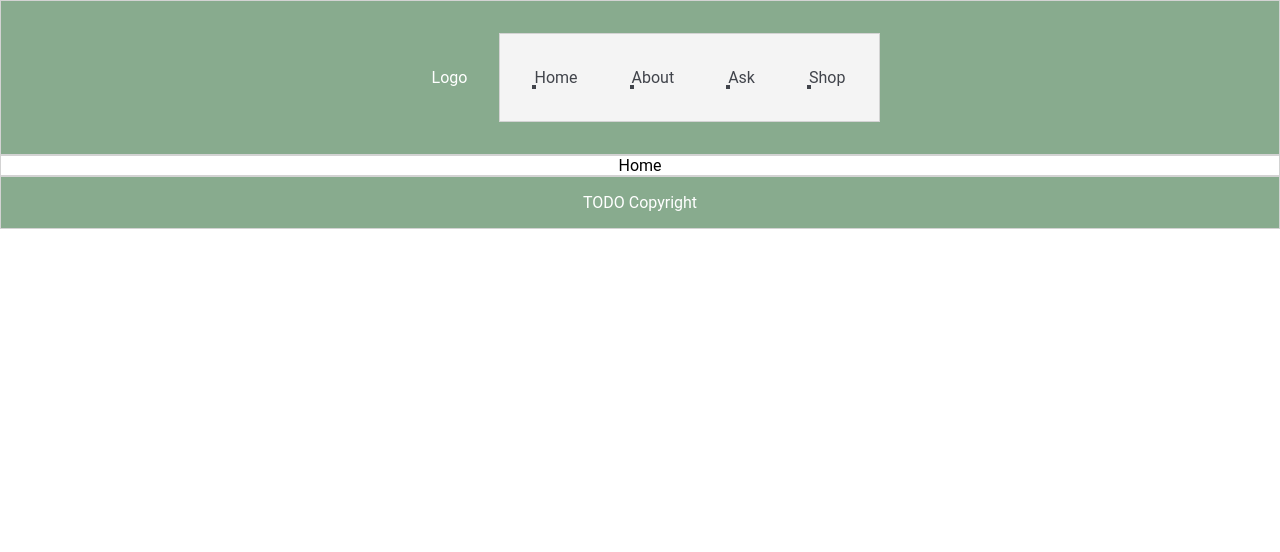
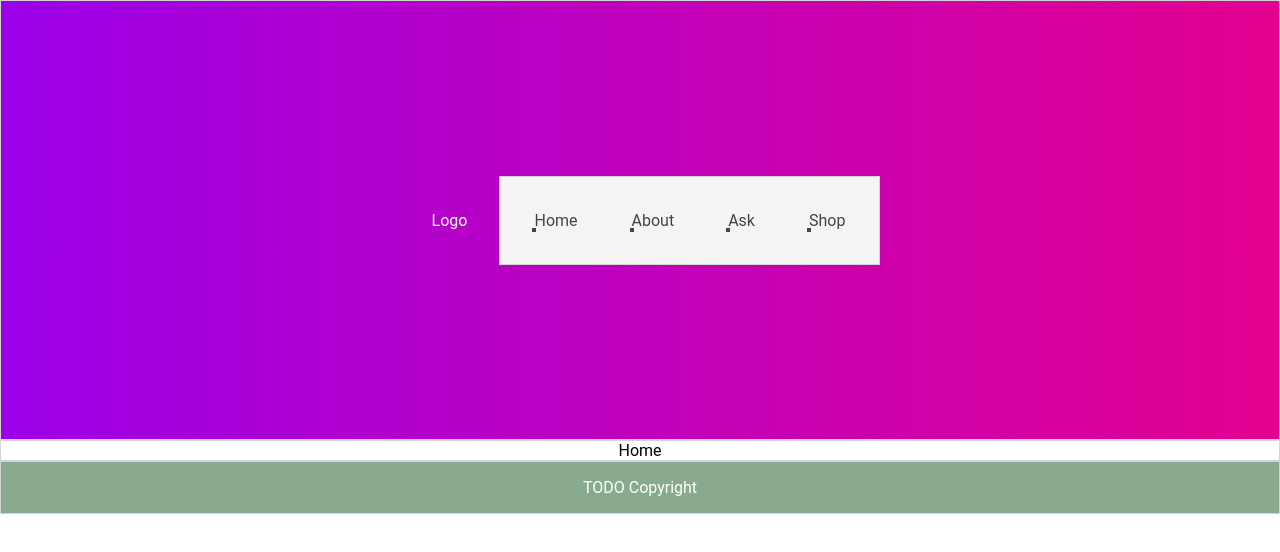
Before and after one commit to technative-academy/PetSynth, a React (Vite) app: page / in a window 1280 px wide. Shown: the top 552 px of the page. Built offline with nearby package versions, Linux system fonts and the light colour scheme; no server answers.

Commit message:
Add styling and animation for header

```diff
--- a/src/components/SiteHeader/SiteHeader.module.css
+++ b/src/components/SiteHeader/SiteHeader.module.css
@@ -1,3 +1,4 @@
+/* Mobile header styling -- CSS gradient animation */
 .wrapper {
 	padding: 2rem;
 	border: 1px solid lightgray;
@@ -5,5 +6,28 @@
 	align-items: center;
 	justify-content: center;
 	color: white;
-	background: #88ab8e;
+	height: 400px;
+	background: linear-gradient(to right, #8900ff, #f50179);
+	background-size: 150% 150%;
+	animation: subtleGradientAnimation 10s ease infinite;
 }
+
+@keyframes subtleGradientAnimation {
+	0% {
+		background-position: 50% 50%;
+	}
+	50% {
+		background-position: 51% 50%;
+	}
+	100% {
+		background-position: 50% 50%;
+	}
+}
+
+/* Desktop header styling */
+
+@media (min-width: 768px) {
+	.wrapper {
+		height: 440px;
+	}
+}
```
